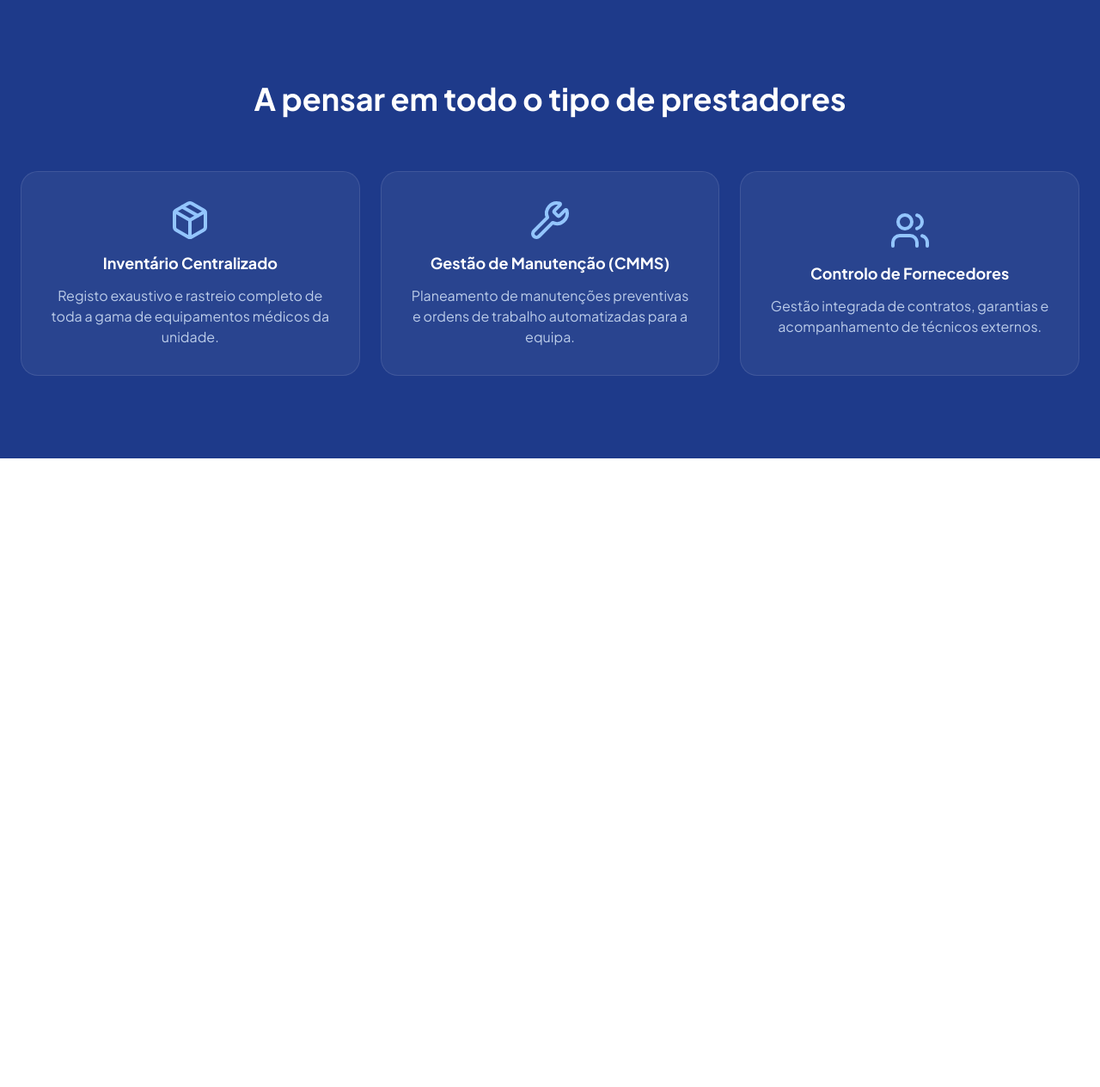
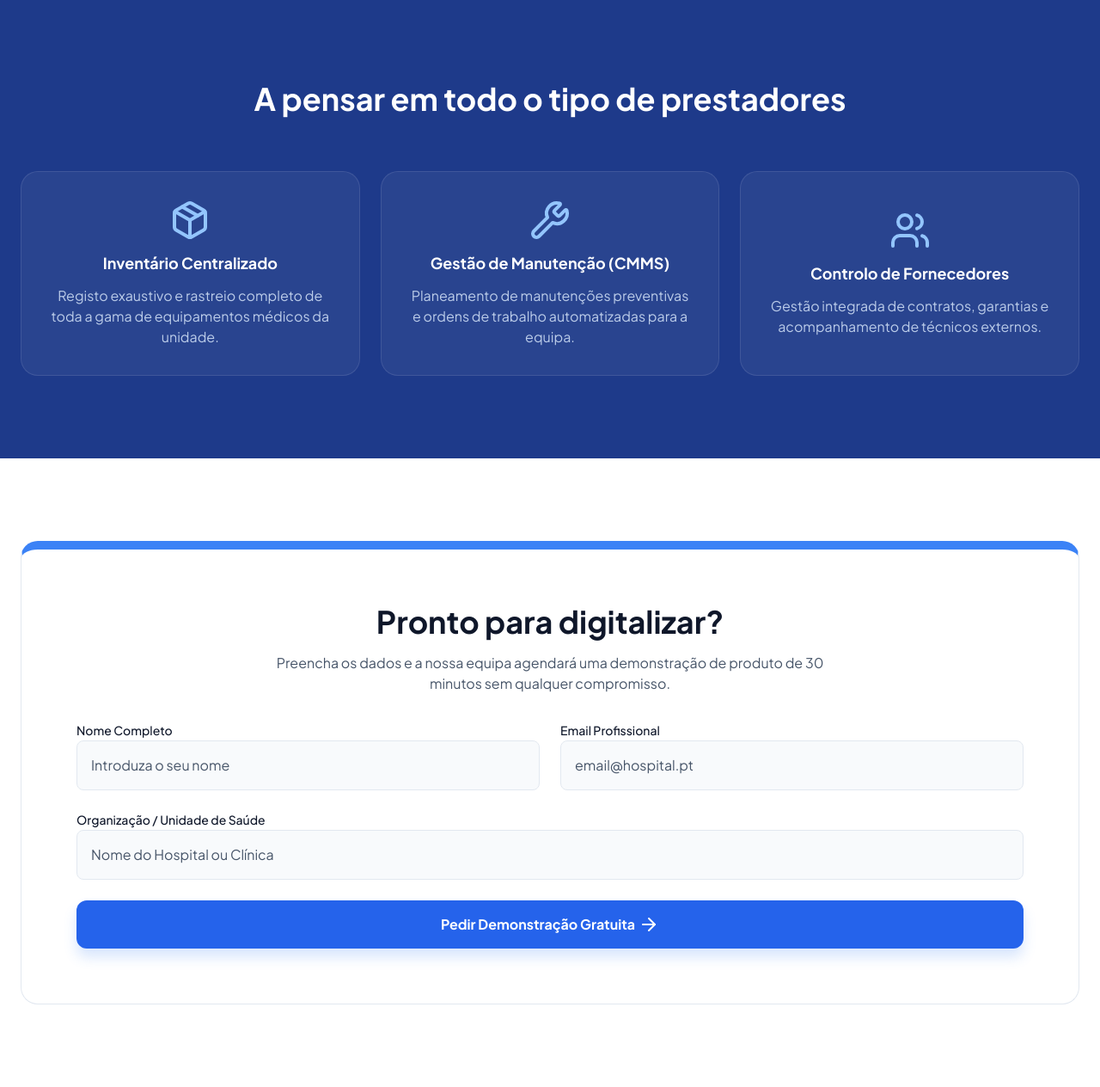
Before and after one commit to helenab12/Projeto-SIBDAS, a PHP site: page /public/index.html in a window 1280 px wide. Shown: the part 2410-3674 px from the top of the page at 86% size. Before the commit the page ends 2943 px from the top, so only its background shows below. Run offline with PHP 8.4, Linux system fonts and the light colour scheme; grey boxes labelled with a size stand in for pictures from a placeholder-image service; some libraries are stand-ins or nearby versions.

Commit message:
Frontend: Secção do CTA (call-to-action)

```diff
--- a/assets/css/1240961.css
+++ b/assets/css/1240961.css
@@ -174,6 +174,37 @@ a {
 
 [data-theme="dark"] .bento-card:hover {
     box-shadow: 0 10px 15px rgba(255, 255, 255, 0.08);
+}
+
+.form-item {
+    gap: 2px;
+}
+
+.form-item input {
+    padding: var(--space-4);
+    border-radius: var(--radius-xs);
+    border: var(--border-base);
+    background-color: var(--input-field-bg);
+}
+
+.form-item label {
+    font-size: 14px;
+    line-height: 20px;
+    font-weight: 500;
+    margin: 0;
+    text-transform: none;
+    color: var(--text-primary);
+}
+
+.form-item input::placeholder {
+    color: var(--text-secondary);
+    font-size: 16px;
+}
+
+.form-item input:focus {
+    text-decoration: none;
+    background-color: var(--input-field-bg);
+    border-color: var(--primary-500);
 }
 
 /*
@@ -806,3 +837,47 @@ label {
         grid-template-columns: repeat(1, 1fr);
     }
 }
+
+/* CTA */
+.pa-cta {
+    padding: calc(var(--space-8) * 3) 0;
+}
+
+.pa-cta .bento-card {
+    width: 100%;
+    padding: var(--space-16);
+    border-top: 10px solid var(--primary-500);
+}
+
+.pa-cta h3 {
+    width: 60%;
+}
+
+.pa-cta-form-grid {
+    display: grid;
+    grid-template-columns: repeat(2, 1fr);
+    gap: var(--space-6);
+}
+
+.pa-cta-form-grid .form-item:last-child {
+    grid-column: 1 / -1;
+}
+
+@media (max-width: 768px) {
+    .pa-cta .bento-card {
+        padding: var(--space-8);
+    }
+
+    .pa-cta h3 {
+        width: 90%;
+    }
+
+    .pa-cta-form-grid {
+        grid-template-columns: 1fr;
+        gap: var(--space-4);
+    }
+
+    .pa-cta .btn-large {
+        padding: var(--space-4) 0;
+    }
+}
--- a/assets/js/1240961.js
+++ b/assets/js/1240961.js
@@ -37,3 +37,11 @@ const navbar = document.querySelector('.pa-navbar');
 window.addEventListener('scroll', () => {
     navbar.classList.toggle('scrolled', window.scrollY > 50);
 });
+
+/* Simular envio de formulário */
+const ctaForm = document.getElementById('cta-form');
+
+ctaForm.addEventListener('submit', (e) => {
+    e.preventDefault();
+    alert("Formulário enviado com sucesso!");
+});
--- a/public/index.html
+++ b/public/index.html
@@ -398,7 +398,50 @@
 
         <!-- CTA -->
         <section class="pa-cta" id="pa-cta">
-
+            <div class="pa-page-container d-flex  align-items-stretch">
+                <div class="bento-card d-flex flex-column gap-8">
+                    <div class="d-flex flex-column gap-4 align-items-center w-100">
+                        <h1 class="section-title text-center">Pronto para digitalizar?</h1>
+                        <h3 class="fw-400 text-center text-secondary">
+                            Preencha os dados e a nossa equipa agendará uma demonstração de produto de 30
+                            minutos sem qualquer compromisso.
+                        </h3>
+                    </div>
+                    <div class="d-flex flex-column gap-6 align-items-stretch w-100">
+                        <form action="" class="d-flex flex-column gap-6 align-items-stretch w-100" id="cta-form">
+                            <div class="pa-cta-form-grid">
+                                <div class="d-flex flex-column align-items-start form-item">
+                                    <label for="name">Nome Completo</label>
+                                    <input type="text" id="name" name="name" class="form-control"
+                                        placeholder="Introduza o seu nome" required>
+                                </div>
+                                <div class="d-flex flex-column align-items-start form-item">
+                                    <label for="email">Email Profissional</label>
+                                    <input type="email" id="email" name="email" class="form-control"
+                                        placeholder="email@hospital.pt" required>
+                                </div>
+                                <div class="d-flex flex-column align-items-start form-item">
+                                    <label for="organization">Organização / Unidade de Saúde</label>
+                                    <input type="text" id="organization" name="organization" class="form-control"
+                                        placeholder="Nome do Hospital ou Clínica" required>
+                                </div>
+                            </div>
+                            <div class="d-flex align-items-center justify-content-center">
+                                <button type="submit" class="btn btn-primary btn-large btn-glowing w-100 fw-700 gap-1">
+                                    Pedir Demonstração Gratuita
+                                    <svg xmlns="http://www.w3.org/2000/svg" width="24" height="24" viewBox="0 0 24 24"
+                                        fill="none" stroke="currentColor" stroke-width="2" stroke-linecap="round"
+                                        stroke-linejoin="round"
+                                        class="lucide lucide-arrow-right-icon lucide-arrow-right">
+                                        <path d="M5 12h14" />
+                                        <path d="m12 5 7 7-7 7" />
+                                    </svg>
+                                </button>
+                            </div>
+                        </form>
+                    </div>
+                </div>
+            </div>
         </section>
 
     </main>
```
